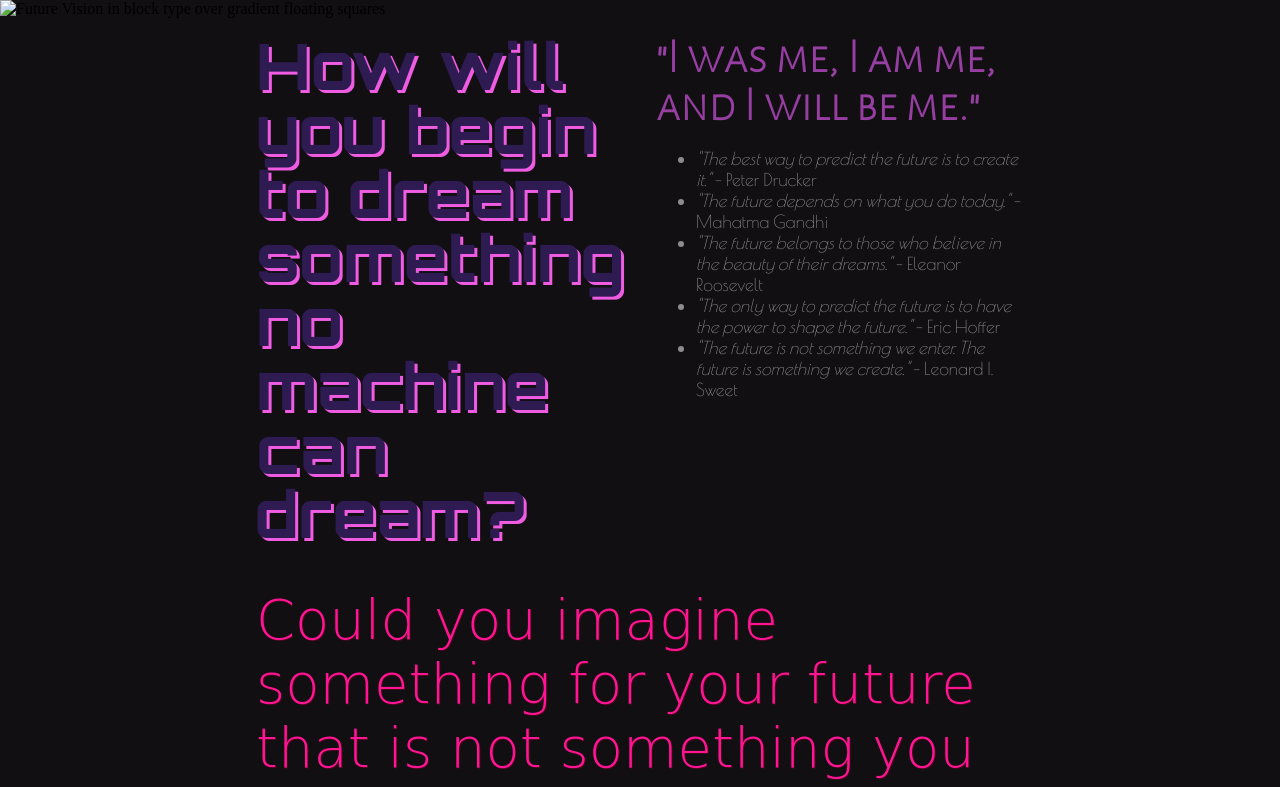
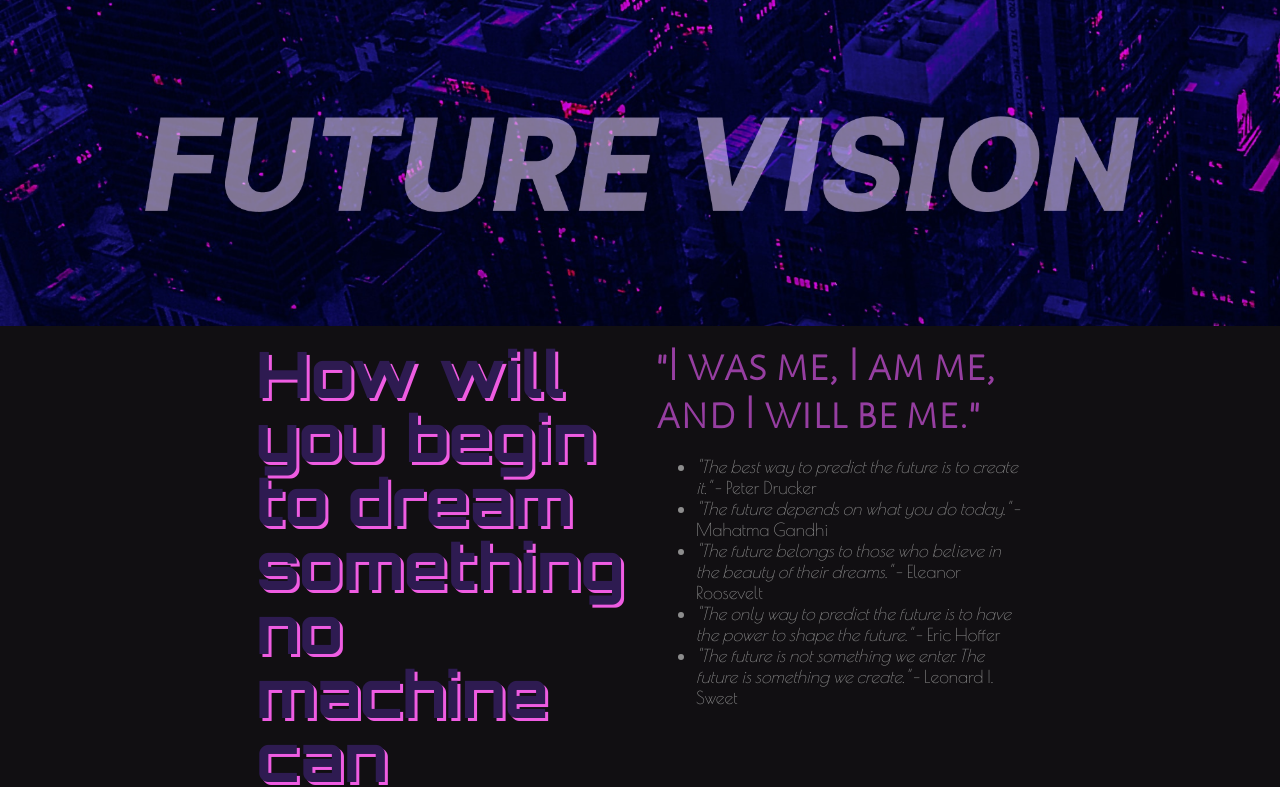
Before and after one commit to AWYGELL/WD_2_yili, a plain HTML site: page index.html in a window 1280 px wide. Shown: the top 787 px of the page. Drawn offline with nearby package versions, Linux system fonts and the light colour scheme; files whose address does not match are found by name; a web font is replaced by a local one.

Commit message:
Update index.html

```diff
--- a/index.html
+++ b/index.html
@@ -8,7 +8,7 @@
 </head>
 <body>
     <header>
-        <img src="assets/images/future_vision.png" alt="Future Vision in block type over gradient floating squares">
+        <img src="future_vision.png" alt="Future Vision in block type over gradient floating squares">
     </header>
         <main>
 
```
